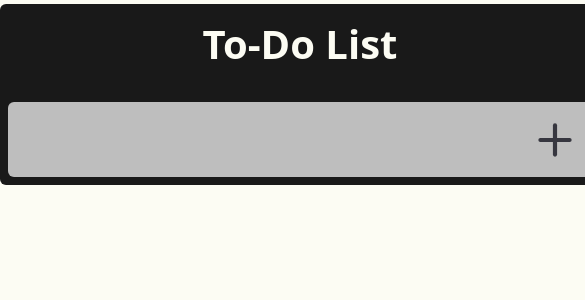
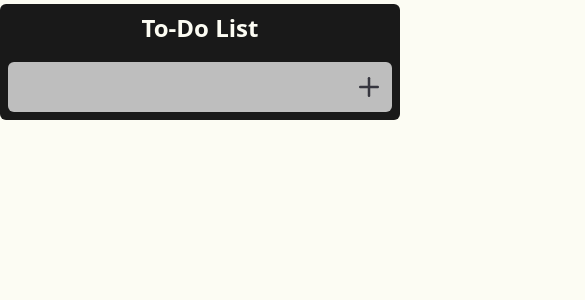
Before and after one commit to sakibtamim/Simple-To-Do-List, a React (Vite) app: page / in a window 390 px wide. Shown: the top 300 px of the page, 585 px wide, since content can reach past the window. Built offline with nearby package versions, Linux system fonts and the light colour scheme.

Commit message:
feat: improve responsiveness

```diff
--- a/src/App.jsx
+++ b/src/App.jsx
@@ -35,43 +35,43 @@ const App = () => {
   };
 
   return (
-    <section className="w-[600px] mx-auto pt-1">
-      <div className="w-[600px] h-fit rounded-md bg-bg">
-        <div className="pt-[10px] pb-[20px] text-[40px] text-box font-semibold text-center">
+    <section className="lg:w-[600px] w-[400px] mx-auto pt-1  ">
+      <div className="lg:w-[600px] w-[400px] h-fit rounded-md bg-bg">
+        <div className="lg:pt-[10px] pt-[6px] lg:pb-[20px] pb-[8px] lg:text-[40px] text-[24px] text-box font-semibold text-center">
           To-Do List
         </div>
         <div className="p-2 relative">
           <input
             type="text"
             value={inputValue}
-            className=" text-[30px] font-semibold text-inputtext pl-2 py-[15px] w-full bg-input rounded-md border-none outline-none"
+            className=" lg:text-[30px] text-[20px] font-semibold text-inputtext pl-2 lg:py-[15px] py-[10px] w-full bg-input rounded-md border-none outline-none"
             onChange={(e) => setInputValue(e.target.value)}
             onKeyDown={handleEnter}
           />
           <div
-            className="absolute top-1/2 -translate-y-1/2 right-[20px]"
+            className="absolute top-1/2 -translate-y-1/2 lg:right-[20px] right-[16px]"
             onClick={handleAdd}
           >
-            <LuPlus className="text-inputtext text-[50px]" />
+            <LuPlus className="text-inputtext lg:text-[50px] text-[30px]" />
           </div>
         </div>
 
         {list.map((item, index) => (
           <div key={item} className="relative p-2">
-            <p className=" w-full bg-box text-[30px] pl-[8px] py-[10px]  rounded-md ">
+            <p className=" w-full bg-box lg:text-[30px] text-[16px] pl-[8px] lg:py-[10px] py-[8px] rounded-md ">
               {item}
             </p>
             <div
-              className="absolute top-1/2 -translate-y-1/2 right-[60px] "
+              className="absolute top-1/2 -translate-y-1/2 lg:right-[60px] right-[40px] "
               onClick={() => handleUpdate(item, index)}
             >
-              <LuPlus className="text-inputtext text-[38px]" />
+              <LuPlus className="text-inputtext lg:text-[38px] text-[20px]" />
             </div>
             <div
-              className="absolute top-1/2 -translate-y-1/2 right-[20px]"
+              className="absolute top-1/2 -translate-y-1/2 lg:right-[20px] right-[16px]"
               onClick={() => handleDelete(index)}
             >
-              <RxCross2 className="text-inputtext text-[38px]" />
+              <RxCross2 className="text-inputtext lg:text-[38px] text-[20px]" />
             </div>
           </div>
         ))}
```
